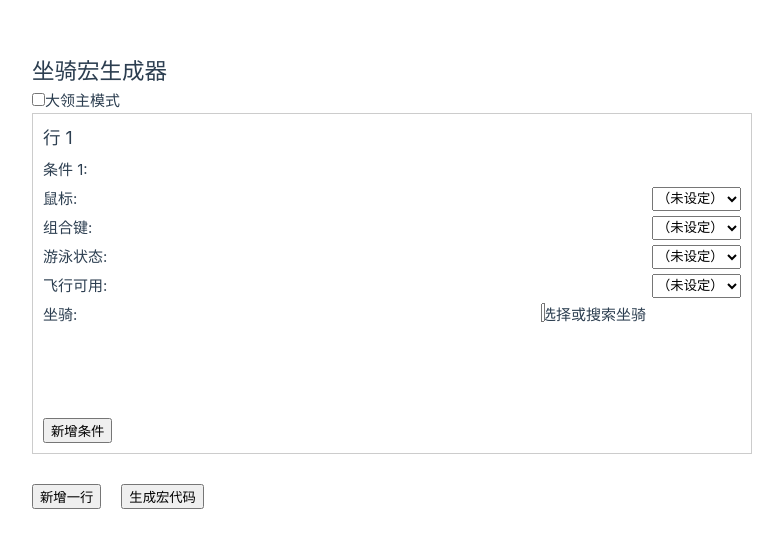
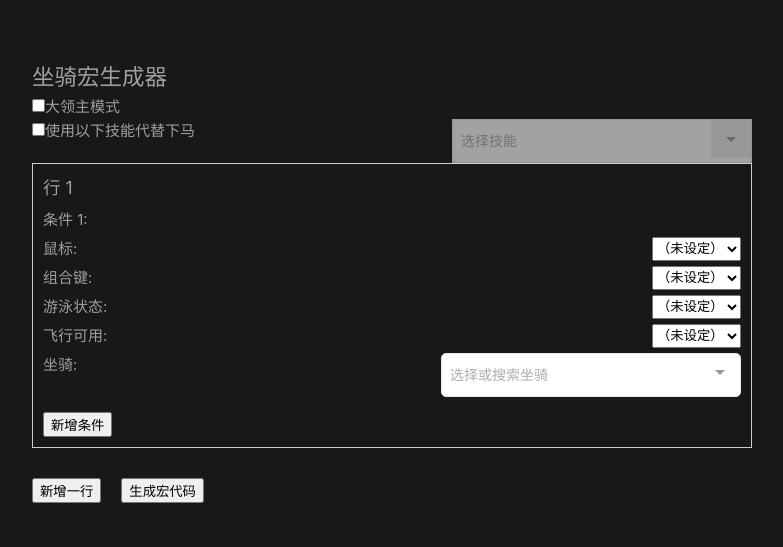
Before and after one commit to undownding/wow-mount-marco, a Vue app: page / in a window 1280 px wide. Shown: the part 119-666 px from the top of the page, without its empty margins (0-783 px from the left). Built offline with nearby package versions, Linux system fonts and the light colour scheme.

Commit message:
add buff mode

```diff
--- /dev/null
+++ b/public/buffs.json
@@ -0,0 +1,20 @@
+[
+  {
+    "name": "真言术：韧"
+  },
+  {
+    "name": "野性印记"
+  },
+  {
+    "name": "战斗怒吼"
+  },
+  {
+    "name": "天怒"
+  },
+  {
+    "name": "奥术智慧"
+  },
+  {
+    "name": "青铜龙的祝福"
+  }
+]
--- a/src/App.vue
+++ b/src/App.vue
@@ -3,6 +3,20 @@
     <h2>坐骑宏生成器</h2>
     <input type="checkbox" value="false" v-model="palMode">
     <label>大领主模式</label>
+    <div style="justify-content: space-between; display: flex">
+      <div>
+        <input type="checkbox" value="false" v-model="buffMode">
+        <label>使用以下技能代替下马</label>
+      </div>
+      <Multiselect class="search-field"
+                   v-model="buffName"
+                   :options="buffOptions"
+                   :disabled="!buffMode"
+                   label="name"
+                   track-by="name"
+                   placeholder="选择技能"
+      />
+    </div>
     <div v-for="(row, rowIndex) in rows" :key="rowIndex" class="macro-row">
       <h3>行 {{ rowIndex + 1 }}</h3>
       <div v-for="(condition, condIndex) in row.conditions" :key="condIndex" class="macro-condition">
@@ -69,6 +83,7 @@
 <script>
 
 import Multiselect from "vue-multiselect"
+import "vue-multiselect/dist/vue-multiselect.min.css"
 
 export default {
   components: {
@@ -79,6 +94,8 @@ export default {
       showModal: false,
       generatedMacro: '',
       palMode: false,
+      buffMode: false,
+      buffName: '',
       rows: [
         {conditions: [{btn: 0, mod: 0, swimming: 0, flyable: 0, mount: '',}]}
       ],
@@ -104,17 +121,19 @@ export default {
           true: '飞行可用',
         }
       },
-      mountOptions: []
+      mountOptions: [],
+      buffOptions: []
     }
   },
   created() {
-    this.loadMounts()
+    this.loadData()
   },
   methods: {
-    async loadMounts() {
+    async loadData() {
       try {
-        const response = await fetch("/mounts.json")
-        this.mountOptions = await response.json()
+        const [mountResp, buffResp] = await Promise.all([fetch("/mounts.json"), fetch("/buffs.json")])
+        this.buffOptions = await buffResp.json()
+        this.mountOptions = await mountResp.json()
       } catch (error) {
         console.error("加载坐骑数据失败:", error)
       }
@@ -130,7 +149,15 @@ export default {
       if (this.palMode) {
         marco.push("/cast [nomounted,known:十字军光环]十字军光环;[mounted,known:虔诚光环]虔诚光环")
       }
-      marco.push("/dismount [mounted]")
+      console.log(
+          this.buffMode
+      )
+      console.log(this.buffName.name)
+      if (this.buffMode && this.buffName.name?.length) {
+        marco.push(`/cast [nomounted,known:${this.buffName.name}]${this.buffName.name}`)
+      } else {
+        marco.push("/dismount [mounted]")
+      }
       for (const row of this.rows) {
         const conditions = row.conditions.filter(c => c.mount.name?.length).map(condition => {
           console.log(condition.mount.name?.length)
@@ -183,8 +210,7 @@ export default {
 }
 
 .search-field {
-  width: 200px;
-  height: 100px;
+  width: 300px;
 }
 
 .add-condition-btn {
--- a/src/assets/base.css
+++ b/src/assets/base.css
@@ -36,7 +36,7 @@
   --section-gap: 160px;
 }
 
-@media (prefers-color-scheme: dark) {
+@media (prefers-color-scheme: light) {
   :root {
     --color-background: var(--vt-c-black);
     --color-background-soft: var(--vt-c-black-soft);
```
